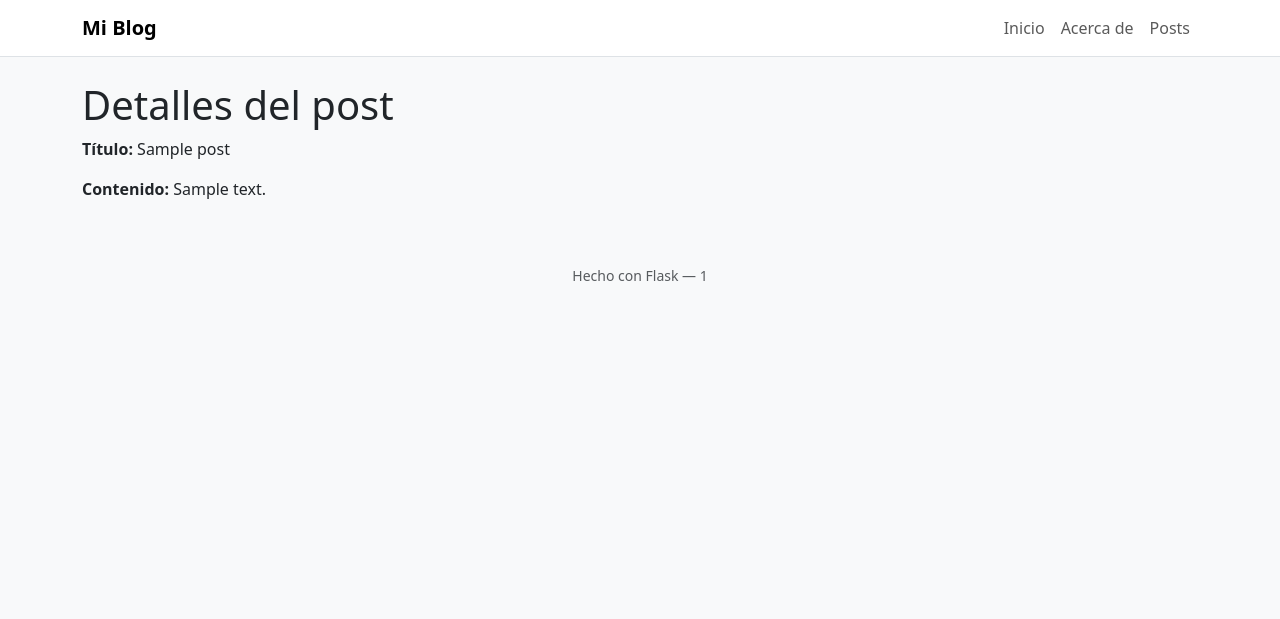
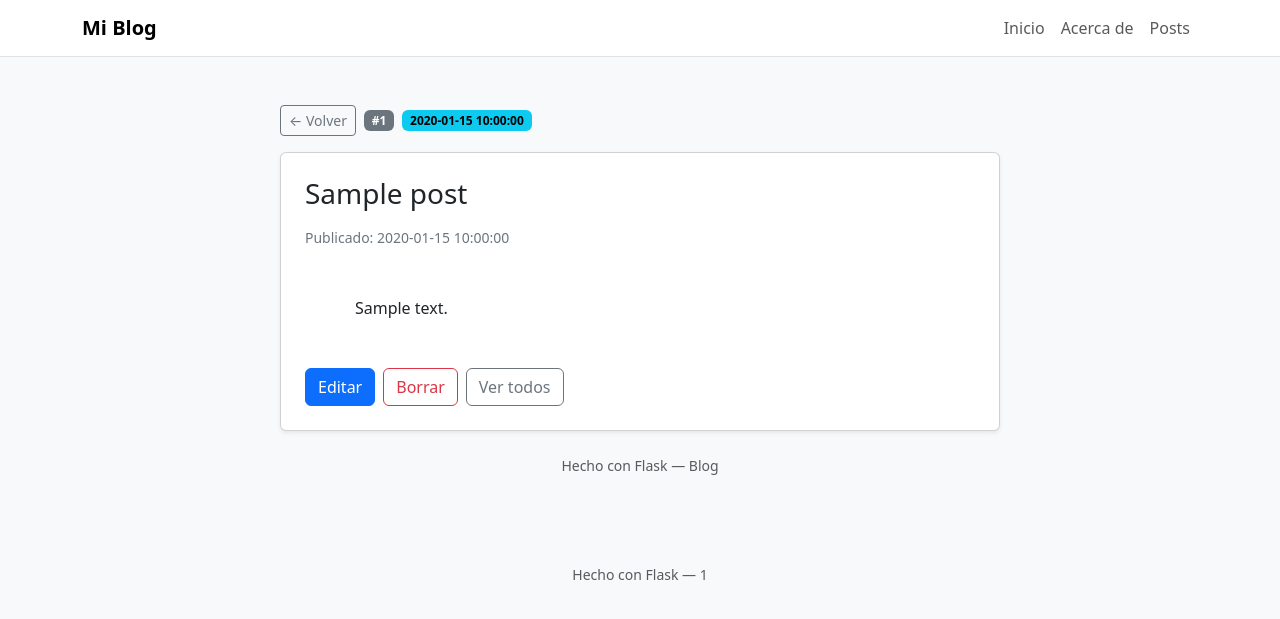
Before and after one commit to RonaldJZC/api-20v-flask, a Flask app: template templates/post/post_detail.html in a window 1280 px wide. Shown: the top 619 px of the page. Run offline with Flask 3, Linux system fonts and the light colour scheme; the template is opened without the code that fills it: most values are stand-ins (such as "Sample title", 1, 10 or a date in 2020).

Commit message:
Recreado post_detail.html y mejoras visuales

```diff
--- a/templates/post/post_detail.html
+++ b/templates/post/post_detail.html
@@ -1,9 +1,86 @@
 {% extends "base.html" %}
+{% block title %}Post #{{ post['id'] }}{% endblock %}
 
-{% block title %}Detalles del post{% endblock %}
 {% block content %}
-<h1>Detalles del post</h1>
-<p><strong>Título:</strong> {{ post['title'] }}</p>
-<p><strong>Contenido:</strong> {{ post['content'] }}</p>
+<div class="container py-4">
+  <div class="row justify-content-center">
+    <div class="col-lg-8">
+      <div class="d-flex align-items-center gap-2 mb-3">
+        <a class="btn btn-outline-secondary btn-sm" href="{{ url_for('posts') }}">← Volver</a>
+        <span class="badge text-bg-secondary">#{{ post['id'] }}</span>
+        <span class="badge text-bg-info">
+          {{ post['created'] }}
+        </span>
+      </div>
 
+      <div class="card shadow-sm">
+        <div class="card-body p-4">
+          <h1 class="h3 mb-3">{{ post['title'] }}</h1>
+          <p class="text-secondary small mb-4">Publicado: {{ post['created'] }}</p>
+
+          <div class="mb-4" style="white-space: pre-wrap;">
+            {{ post['content'] }}
+          </div>
+
+          <div class="d-flex gap-2">
+            <a class="btn btn-primary"
+               href="{{ url_for('edit_post', post_id=post['id']) }}">
+              Editar
+            </a>
+
+            <!-- Botón que abre modal de confirmación -->
+            <button type="button" class="btn btn-outline-danger" data-bs-toggle="modal" data-bs-target="#deleteModal">
+              Borrar
+            </button>
+
+            <a class="btn btn-outline-secondary" href="{{ url_for('posts') }}">
+              Ver todos
+            </a>
+          </div>
+        </div>
+      </div>
+
+      <p class="text-center text-muted mt-4 small">Hecho con Flask — Blog</p>
+    </div>
+  </div>
+</div>
+
+<!-- Modal de confirmación -->
+<div class="modal fade" id="deleteModal" tabindex="-1" aria-hidden="true">
+  <div class="modal-dialog modal-dialog-centered">
+    <div class="modal-content">
+      <div class="modal-header">
+        <h5 class="modal-title">Eliminar post</h5>
+        <button type="button" class="btn-close" data-bs-dismiss="modal" aria-label="Cerrar"></button>
+      </div>
+      <div class="modal-body">
+        ¿Seguro que deseas borrar <strong>#{{ post['id'] }}</strong>? Esta acción no se puede deshacer.
+      </div>
+      <div class="modal-footer">
+        <button type="button" class="btn btn-outline-secondary" data-bs-dismiss="modal">Cancelar</button>
+        <button id="btn-confirm-delete" type="button" class="btn btn-danger">
+          Sí, borrar
+        </button>
+      </div>
+    </div>
+  </div>
+</div>
+
+<script>
+  // Enviar DELETE al endpoint y redirigir a /posts
+  document.getElementById('btn-confirm-delete').addEventListener('click', async () => {
+    try {
+      const res = await fetch('{{ url_for("delete_post", post_id=post["id"]) }}', {
+        method: 'DELETE'
+      });
+      if (res.ok) {
+        window.location = '{{ url_for("posts") }}';
+      } else {
+        alert('No se pudo eliminar. Intenta de nuevo.');
+      }
+    } catch (e) {
+      alert('Error de red: ' + e.message);
+    }
+  });
+</script>
 {% endblock %}
```
Also changed, not shown: templates/post/post_list.html (+6 -5 lines).
